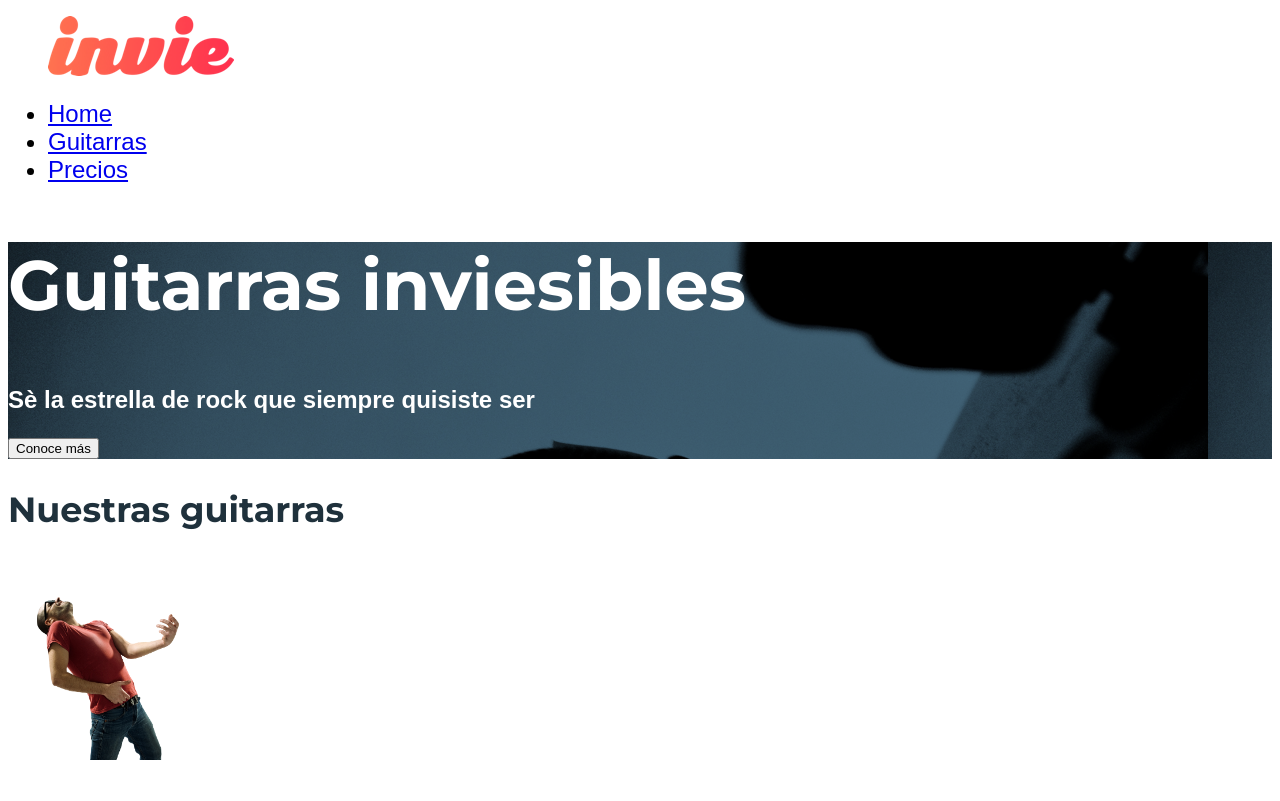
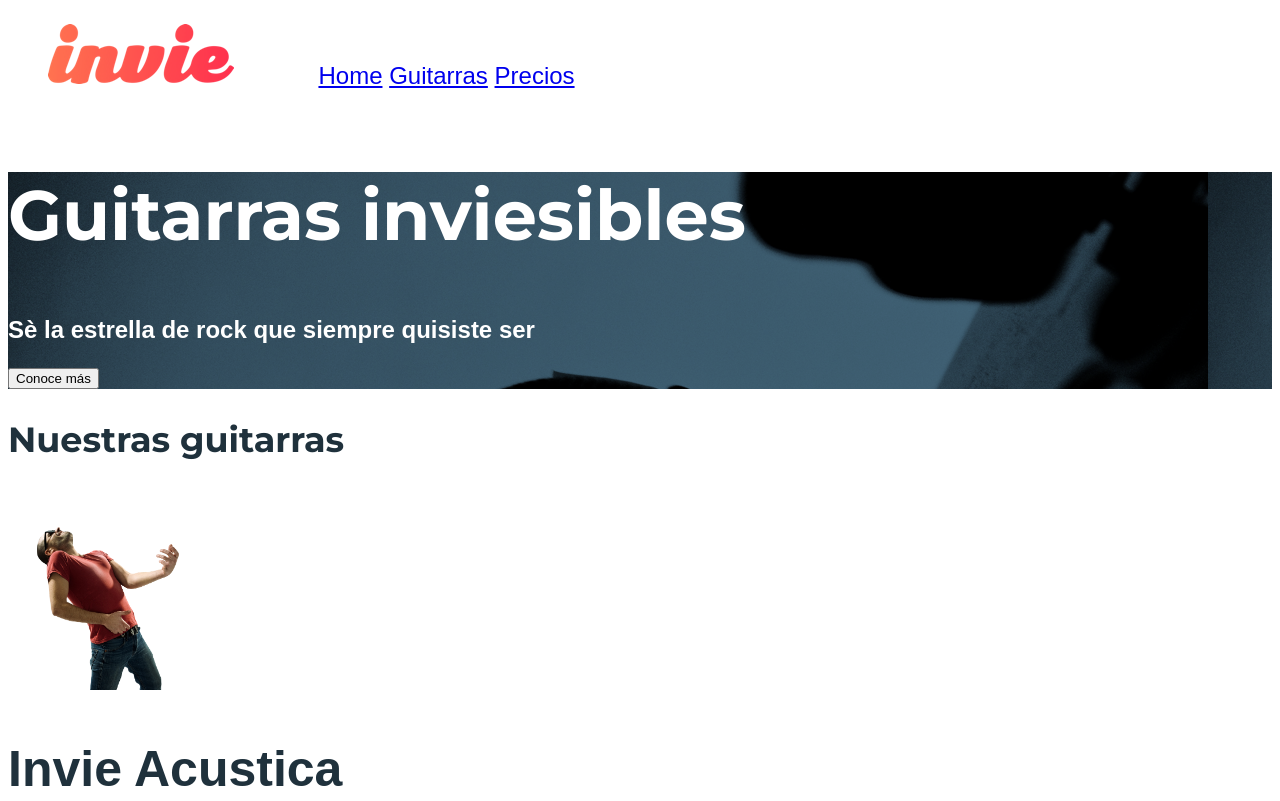
Before and after one commit to HarpeBlue/Invie-Desarrollo-web, a plain HTML site: page index.html in a window 1280 px wide. Shown: the top 801 px of the page. Drawn offline with Linux system fonts and the light colour scheme; a web font is replaced by a local one.

Commit message:
Agregando display inline-block

```diff
--- a/css/invie.css
+++ b/css/invie.css
@@ -32,4 +32,13 @@ body
 .menu
 {
   font-size: 24px;
+  display: inline-block;
 }
+.menu li
+{
+  display: inline-block;
+}
+.logotipo
+{
+  display: inline-block;
+}
```
